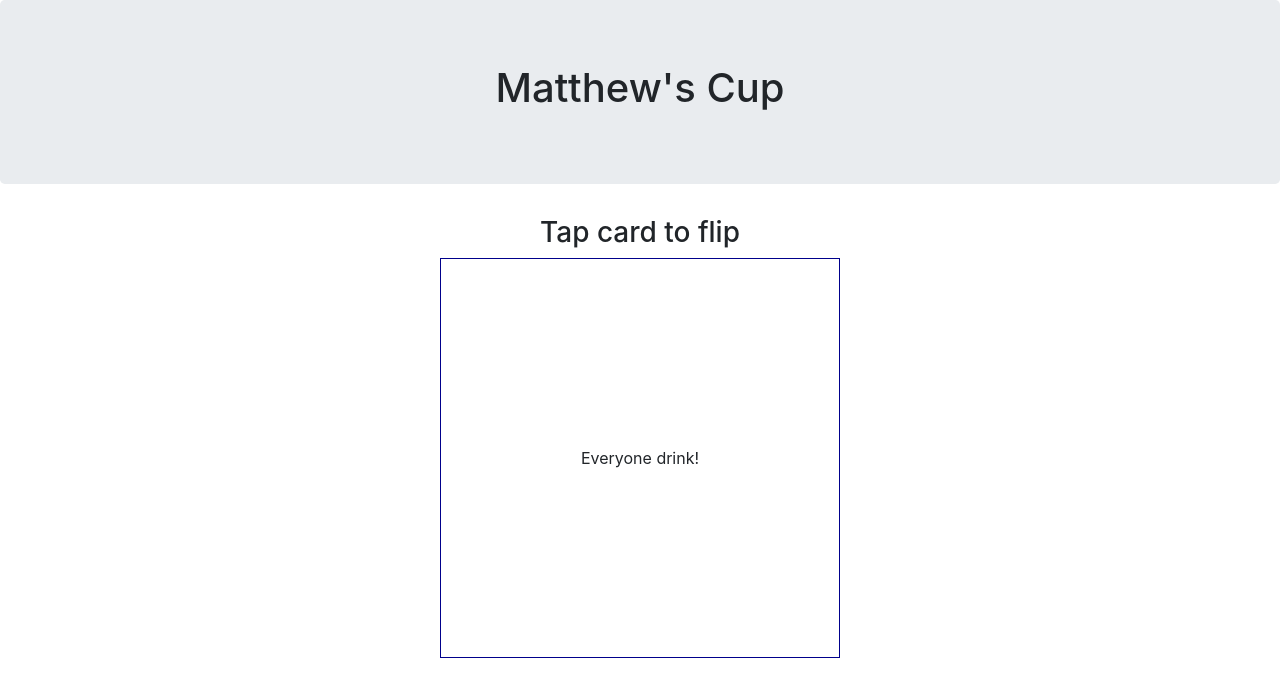
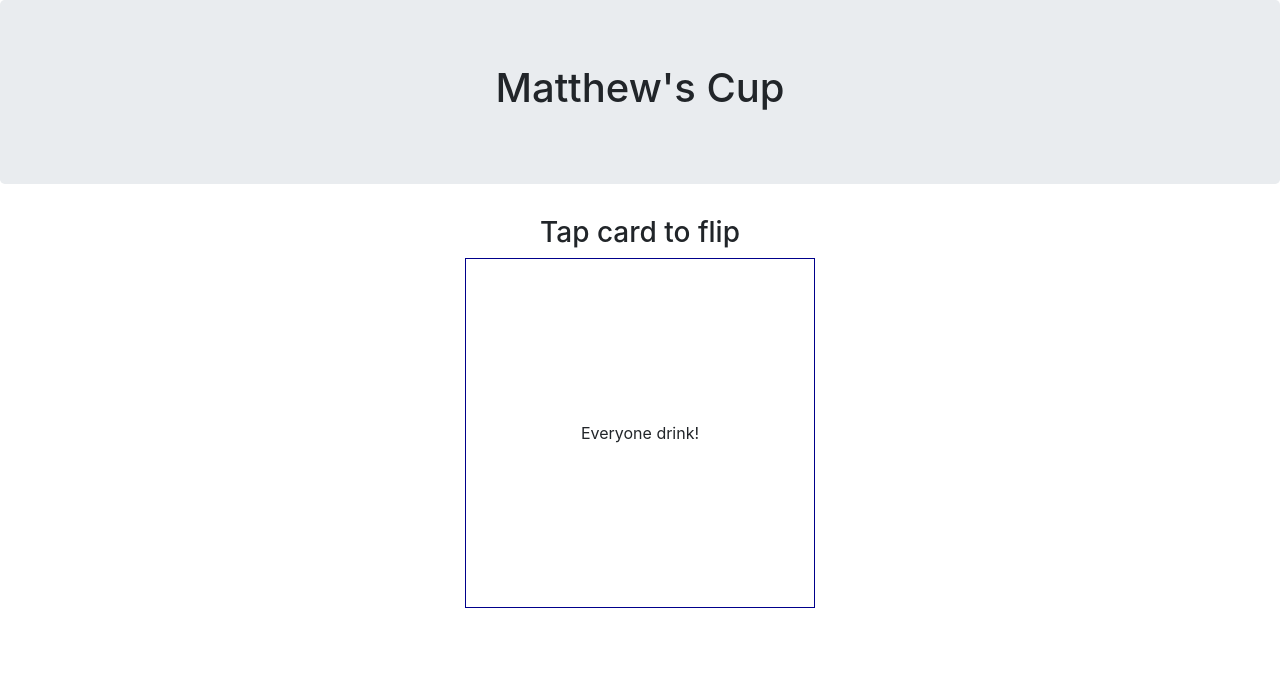
Before and after one commit to matthewhaotran/ryandi4eva, a PHP site: page /index.html in a window 1280 px wide. Shown: the top 697 px of the page. Run offline with PHP 8.4, Linux system fonts and the light colour scheme.

Commit message:
Resize div to 350px

```diff
--- a/css/styles.css
+++ b/css/styles.css
@@ -3,8 +3,8 @@ div#card {
     margin-left: auto;
     margin-right: auto;
     display: table;
-    height: 400px;
-    width: 400px;
+    height: 350px;
+    width: 350px;
     overflow: hidden;
 }
 
```
